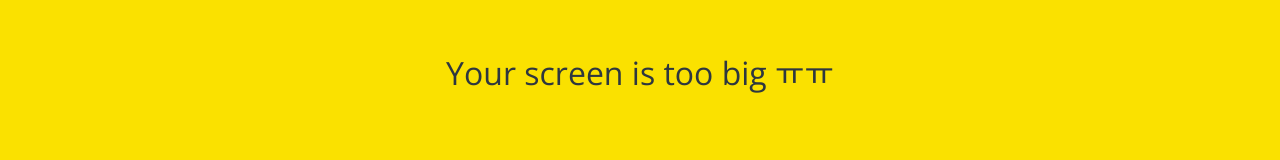
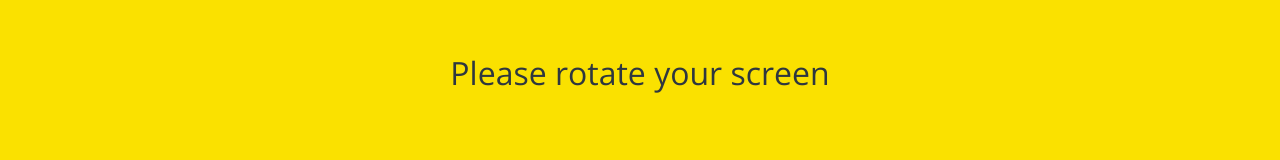
Before and after one commit to PHC-sys/kokoa-clone-2021, a plain HTML site: page chat.html in a window 1280 px wide. Shown: the part 327-487 px from the top of the page. Drawn offline with nearby package versions, Linux system fonts and the light colour scheme.

Commit message:
last for publishing

```diff
--- a/chat.html
+++ b/chat.html
@@ -85,6 +85,10 @@
       <span>Your screen is too big ㅠㅠ</span>
     </div>
 
+    <div id="no-landscape">
+      <span>Please rotate your screen </span>
+    </div>
+
     <script
       src="https://kit.fontawesome.com/6478f529f2.js"
       crossorigin="anonymous"
```
Also changed, not shown: find.html (+4 -0 lines), friends.html (+4 -0 lines), index.html (+4 -0 lines), more.html (+4 -0 lines), settings.html (+4 -0 lines).
